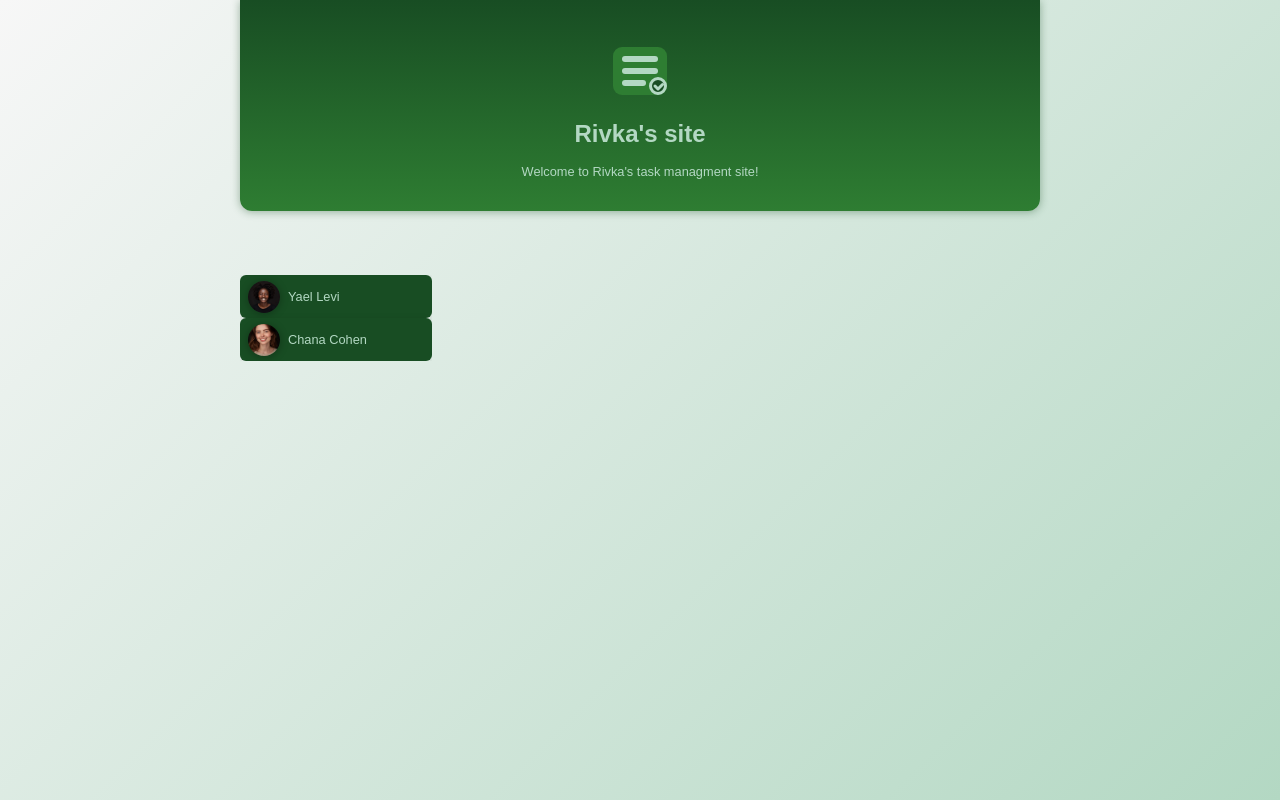
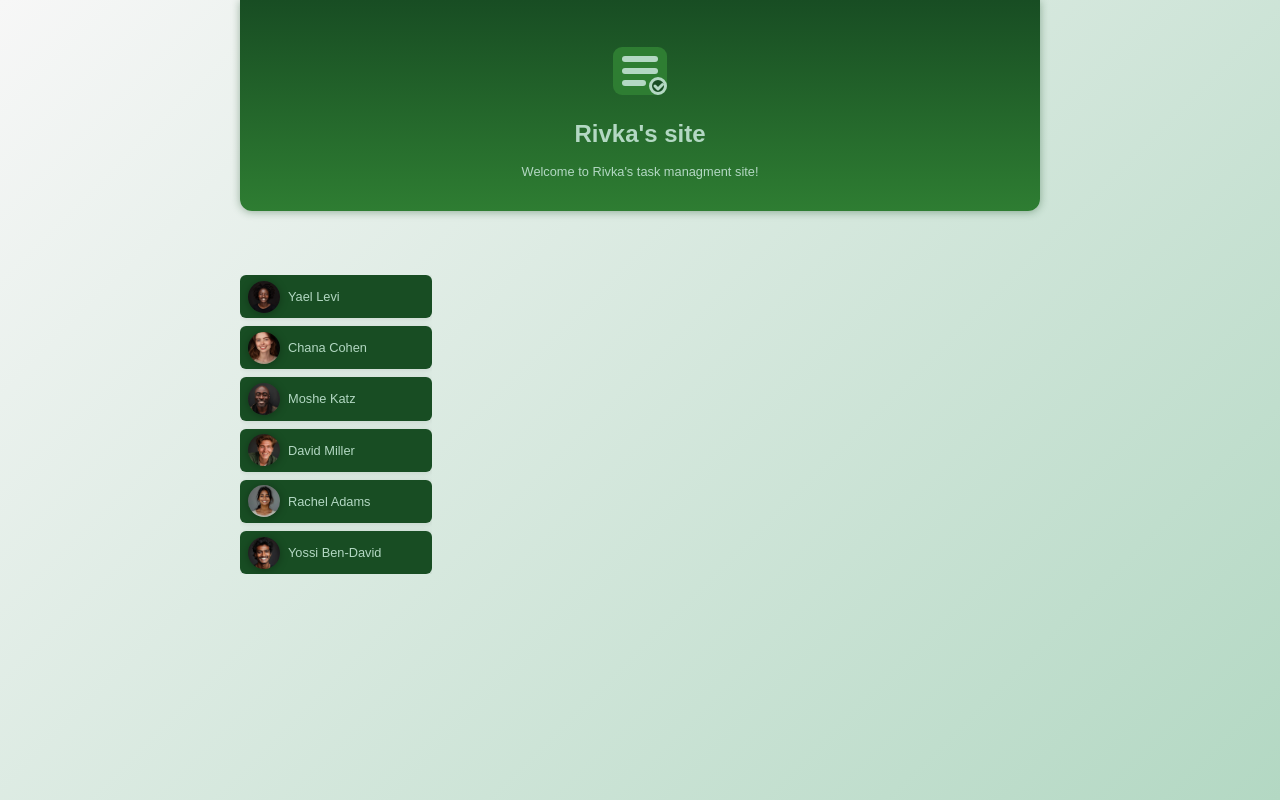
Before and after one commit to rivka8566-code/angular-tasks, an Angular app: page / in a window 1280 px wide. Built offline with nearby package versions, Linux system fonts and the light colour scheme.

Commit message:
changes of lesson 4 second time

```diff
--- a/src/app/app.html
+++ b/src/app/app.html
@@ -3,7 +3,21 @@
     <ul id="users">
         <li>
             <app-user [name]="users[0].name" [avatar]="users[0].avatar"></app-user>
+        </li>
+        <li>
             <app-user [name]="users[1].name" [avatar]="users[1].avatar"></app-user>
+        </li>
+        <li>
+            <app-user [name]="users[2].name" [avatar]="users[2].avatar"></app-user>
+        </li>
+        <li>
+            <app-user [name]="users[3].name" [avatar]="users[3].avatar"></app-user>
+        </li>
+        <li>
+            <app-user [name]="users[4].name" [avatar]="users[4].avatar"></app-user>
+        </li>
+        <li>
+            <app-user [name]="users[5].name" [avatar]="users[5].avatar"></app-user>
         </li>
     </ul>
 </main>
```
